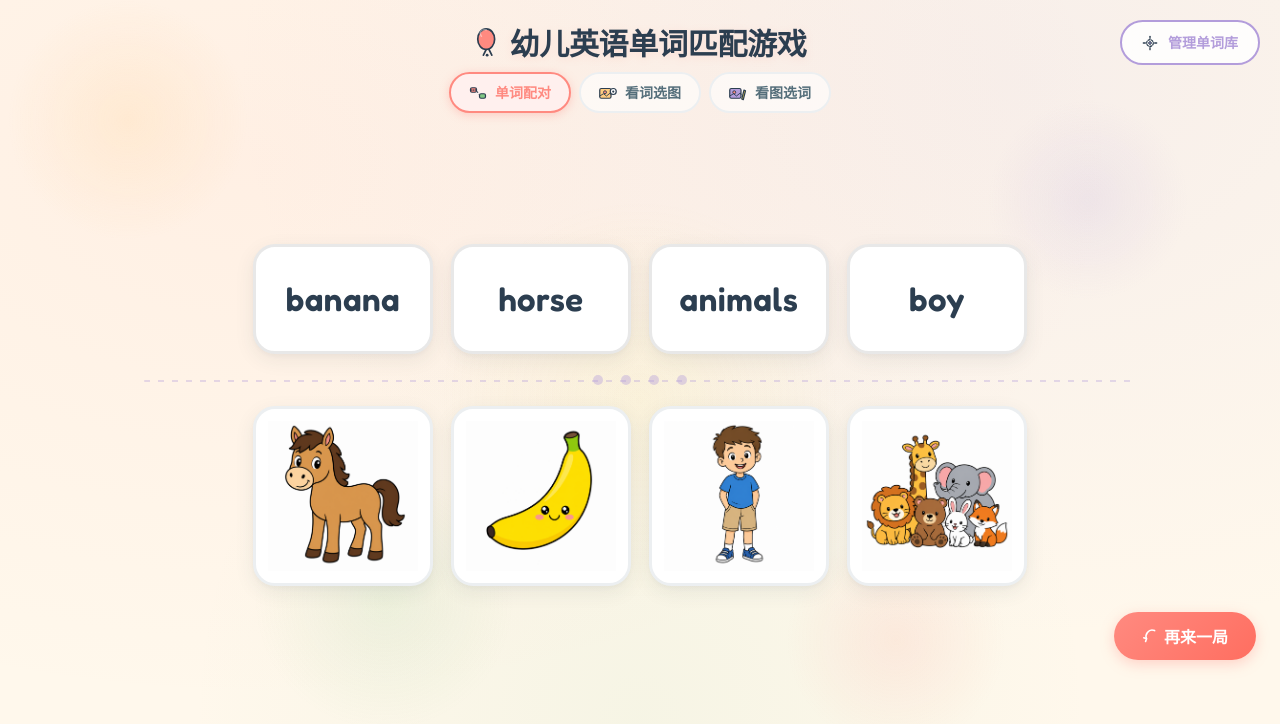
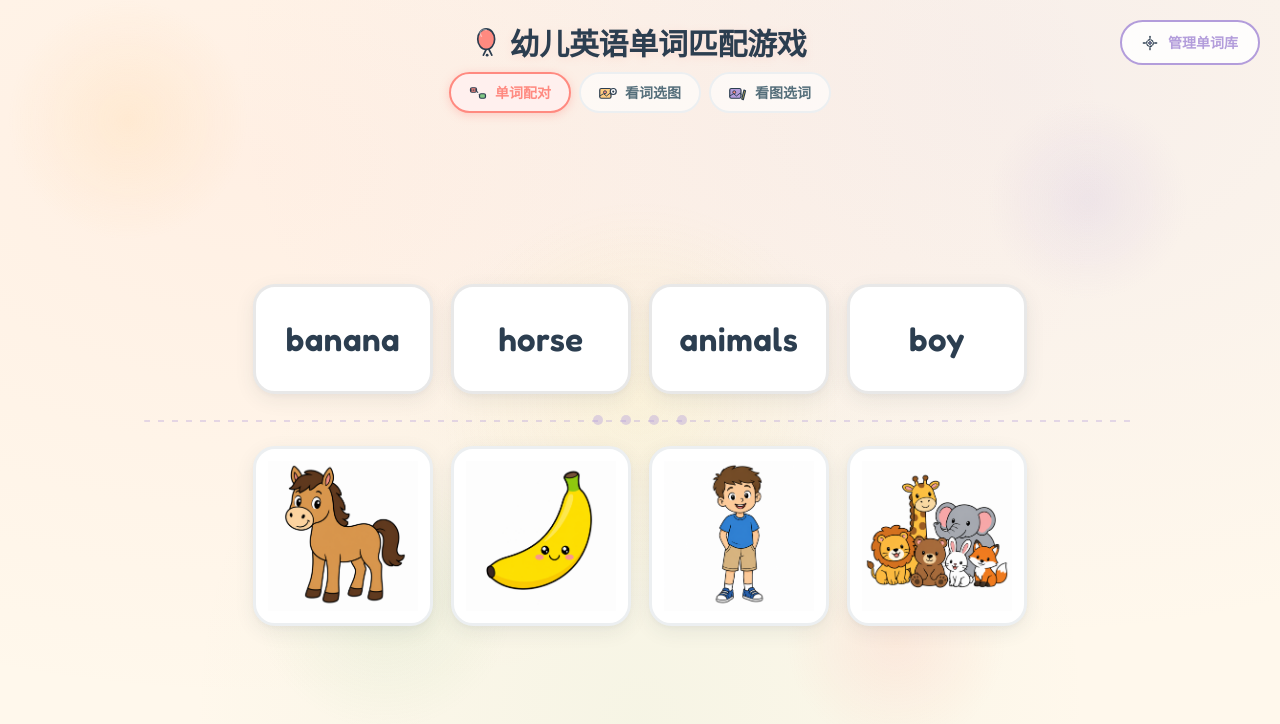
Before and after one commit to HadeAs/happy-learning, a Next.js app: page / in a window 1280 px wide. Shown: the top 724 px of the page. Built offline with nearby package versions, Linux system fonts and the light colour scheme.

Commit message:
style: 配对模式移除状态栏，纯享游戏区域
玩耍时不显示任何底部栏，全部完成后弹窗出现「再来一局」

```diff
--- a/src/components/game-board.tsx
+++ b/src/components/game-board.tsx
@@ -191,12 +191,6 @@ export function GameBoard({ initialWords }: GameBoardProps) {
               );
             })}
           </div>
-          <div className="status-bar">
-            <span />
-            <button className="btn-play-again" onClick={handlePlayAgain}>
-              <RefreshIcon size={18} /> 再来一局
-            </button>
-          </div>
         </div>
       )}
 
```
